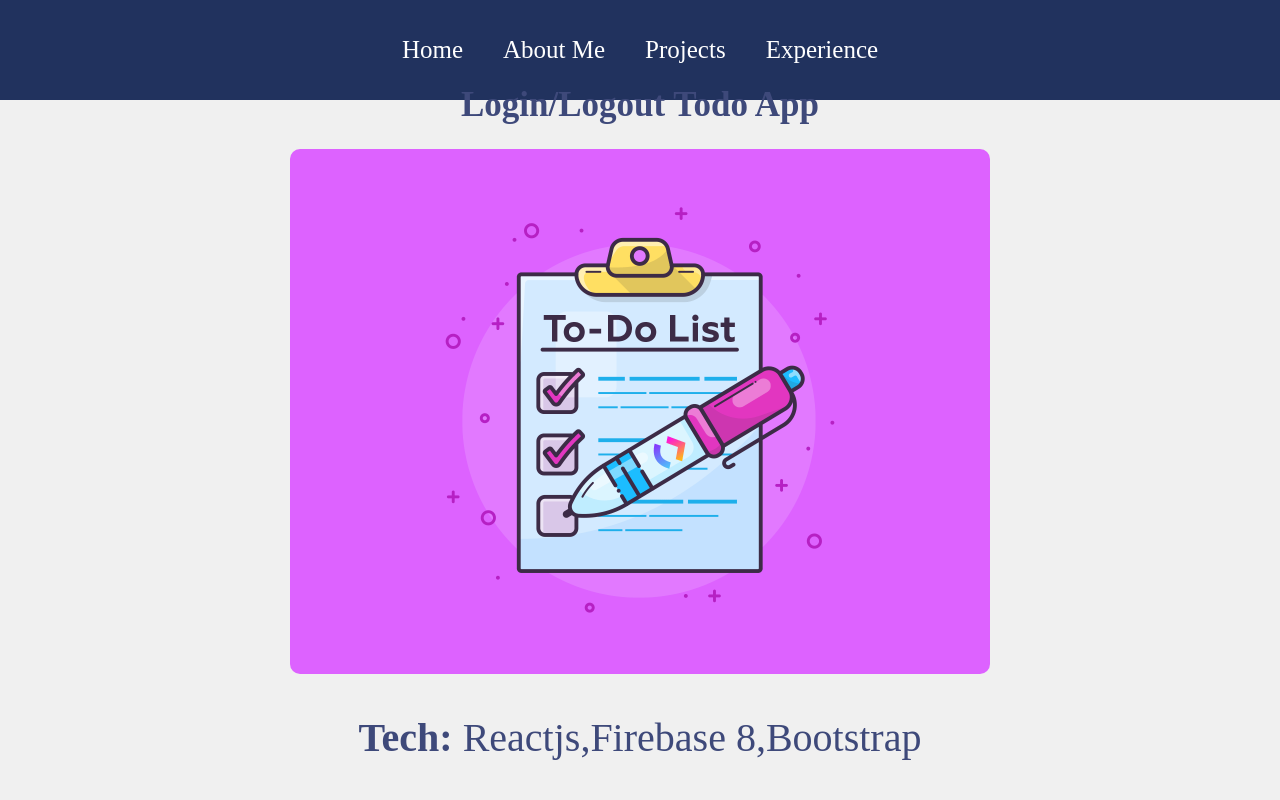
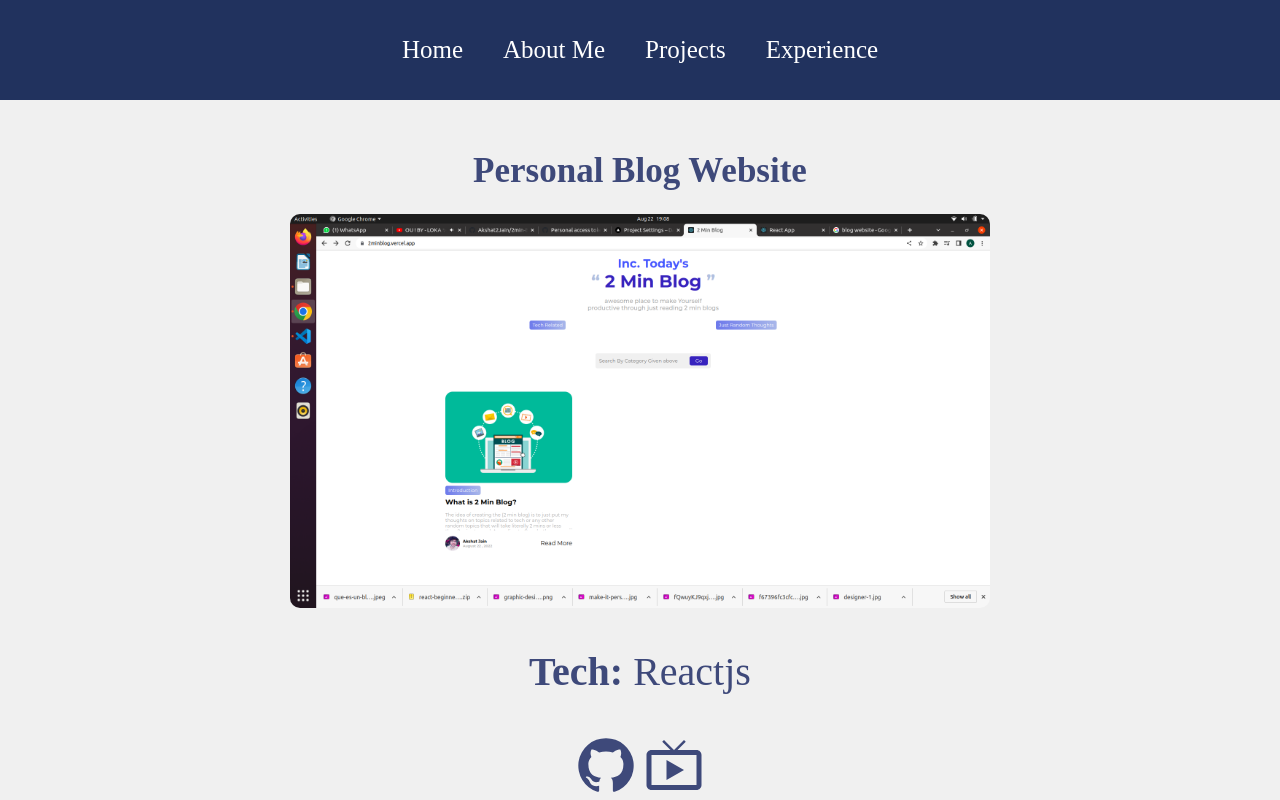
Before and after one commit to Akshat2Jain/Portfolio_Reactjs, a React (Create React App) app: page /Project/1 in a window 1280 px wide. Shown: the top 800 px of the page. Built offline with nearby package versions, Linux system fonts and the light colour scheme.

Commit message:
added a project in the project section

```diff
--- a/src/component/ProjectList.js
+++ b/src/component/ProjectList.js
@@ -12,6 +12,7 @@ import Img10 from "../assests/sorting.png"
 import Img11 from "../assests/bootstrap.png"
 import Img12 from "../assests/password.png"
 import Img13 from "../assests/covid.png"
+import Img14 from "../assests/2min.png"
 const ProjectList = [
   {
     name: "Netflix Clone",
@@ -22,12 +23,20 @@ const ProjectList = [
     id: 0,
   },
   {
+    name: "Personal Blog Website",
+    image: Img14,
+    skills: "Reactjs",
+    link: "https://github.com/Akshat2Jain/2min-Blog",
+    live: "https://2minblog.vercel.app/",
+    id: 1,
+  },
+  {
     name: "Login/Logout Todo App",
     image: Img2,
     skills: "Reactjs,Firebase 8,Bootstrap",
     link: "https://github.com/Akshat2Jain/advance_todo_app",
     live: "https://todopp.netlify.app/",
-    id: 1,
+    id: 2,
   },
   {
     name: "Blogging App",
@@ -35,7 +44,7 @@ const ProjectList = [
     skills: "Reactjs,Firebase,Material Ui",
     link: "https://github.com/Akshat2Jain/Firebase_auth",
     live: "https://github.com/Akshat2Jain/Firebase_auth",
-    id: 2,
+    id: 3,
   },
   {
     name: "Expense Tracker",
@@ -43,7 +52,7 @@ const ProjectList = [
     skills: "Reactjs,LocalStorage",
     live: "https://github.com/Akshat2Jain/project5",
     link: "https://github.com/Akshat2Jain/project5",
-    id: 3,
+    id: 4,
   },
   {
     name: "Project Rakt",
@@ -59,7 +68,7 @@ const ProjectList = [
     skills: "Reactjs",
     link: "https://github.com/Akshat2Jain/weatherapp_reactjs",
     live: "https://github.com/Akshat2Jain/weatherapp_reactjs",
-    id: 5,
+    id: 6,
   },
   {
     name: "Marvel MovieApp",
@@ -67,7 +76,7 @@ const ProjectList = [
     skills: "Reactjs",
     link: "https://github.com/Akshat2Jain/reactjs_project1_movieapp",
     live: "https://marvel-phasewise-app.netlify.app/",
-    id: 6,
+    id: 7,
   },
   {
     name: "Portfolio Website",
@@ -75,7 +84,7 @@ const ProjectList = [
     skills: "Html,Css,Javascript",
     link: "https://github.com/Akshat2Jain/Portfolio_Website",
     live: "https://akshatjain.tech/",
-    id: 7,
+    id: 8,
   },
   {
     name: "Starbucks Website",
@@ -83,7 +92,7 @@ const ProjectList = [
     skills: "TailwindCss",
     link: "https://github.com/Akshat2Jain/Starbucks_tailwindCss",
     live: "https://github.com/Akshat2Jain/Starbucks_tailwindCss",
-    id: 8,
+    id: 9,
   },
   {
     name: "Sorting App",
@@ -91,7 +100,7 @@ const ProjectList = [
     skills: "Html,Css,Javascript",
     link: "https://github.com/Akshat2Jain/Sorting_App",
     live: "https://github.com/Akshat2Jain/Sorting_App",
-    id: 9,
+    id: 10,
   },
   {
     name: "Bootstrap Website",
@@ -99,7 +108,7 @@ const ProjectList = [
     skills: "Bootstrap",
     link: "https://github.com/Akshat2Jain/Starbuks_Website_BootstrapOnly",
     live: "https://github.com/Akshat2Jain/Starbuks_Website_BootstrapOnly",
-    id: 10,
+    id: 11,
   },
   {
     name: "Password Generator",
@@ -107,7 +116,7 @@ const ProjectList = [
     skills: "Html,Css,Javascript",
     link: "https://github.com/Akshat2Jain/Password_Generator_animated_bg",
     live: "https://github.com/Akshat2Jain/Password_Generator_animated_bg",
-    id: 11,
+    id: 12,
   },
   {
     name: "Covid Dashboard",
@@ -115,7 +124,7 @@ const ProjectList = [
     skills: "Html,Css,Javascript,Chartjs",
     link: "https://github.com/Akshat2Jain/Covid_statewise_tracker_dashboard",
     live: "https://github.com/Akshat2Jain/Covid_statewise_tracker_dashboard",
-    id: 12,
+    id: 13,
   },
 ];
 
```
Also changed, not shown: src/assests/2min.png (added).
